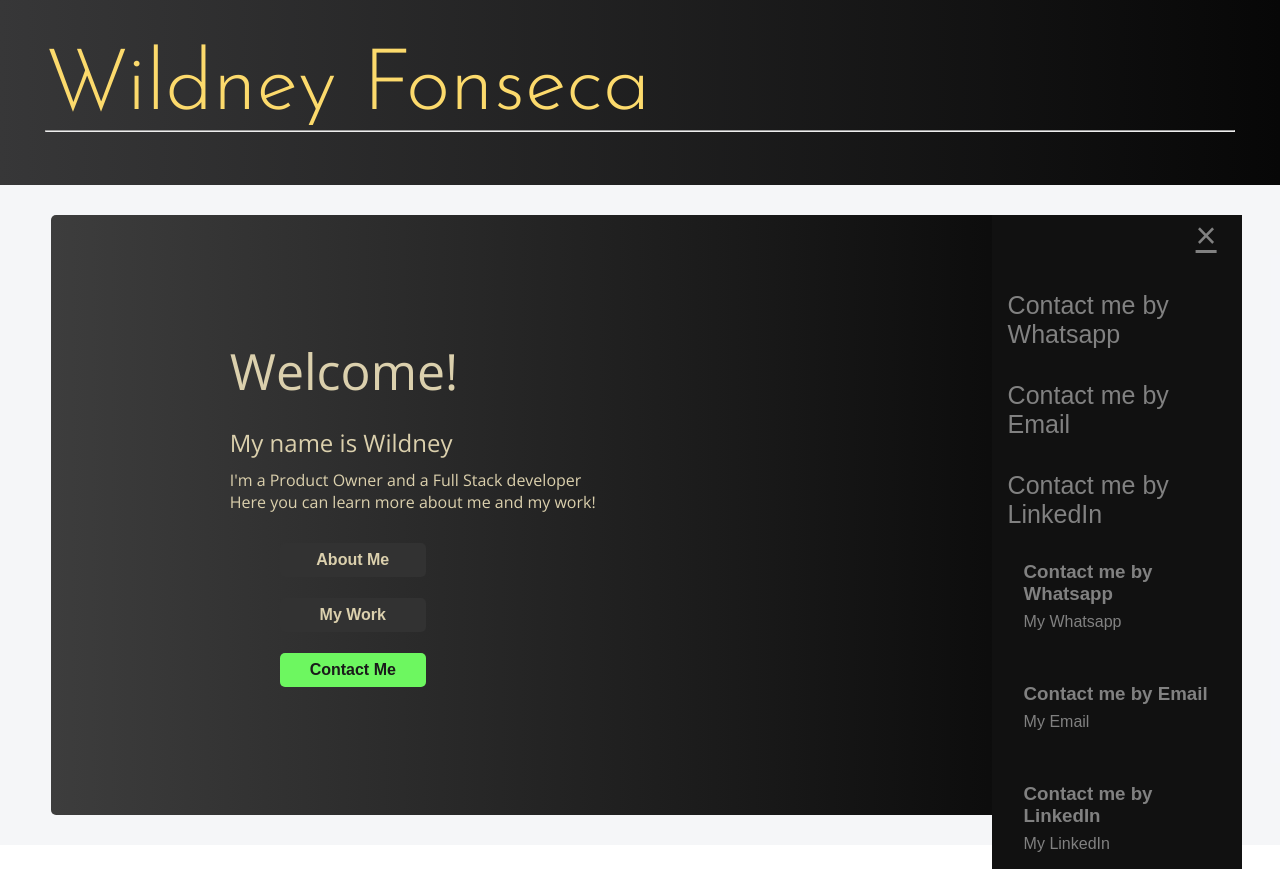
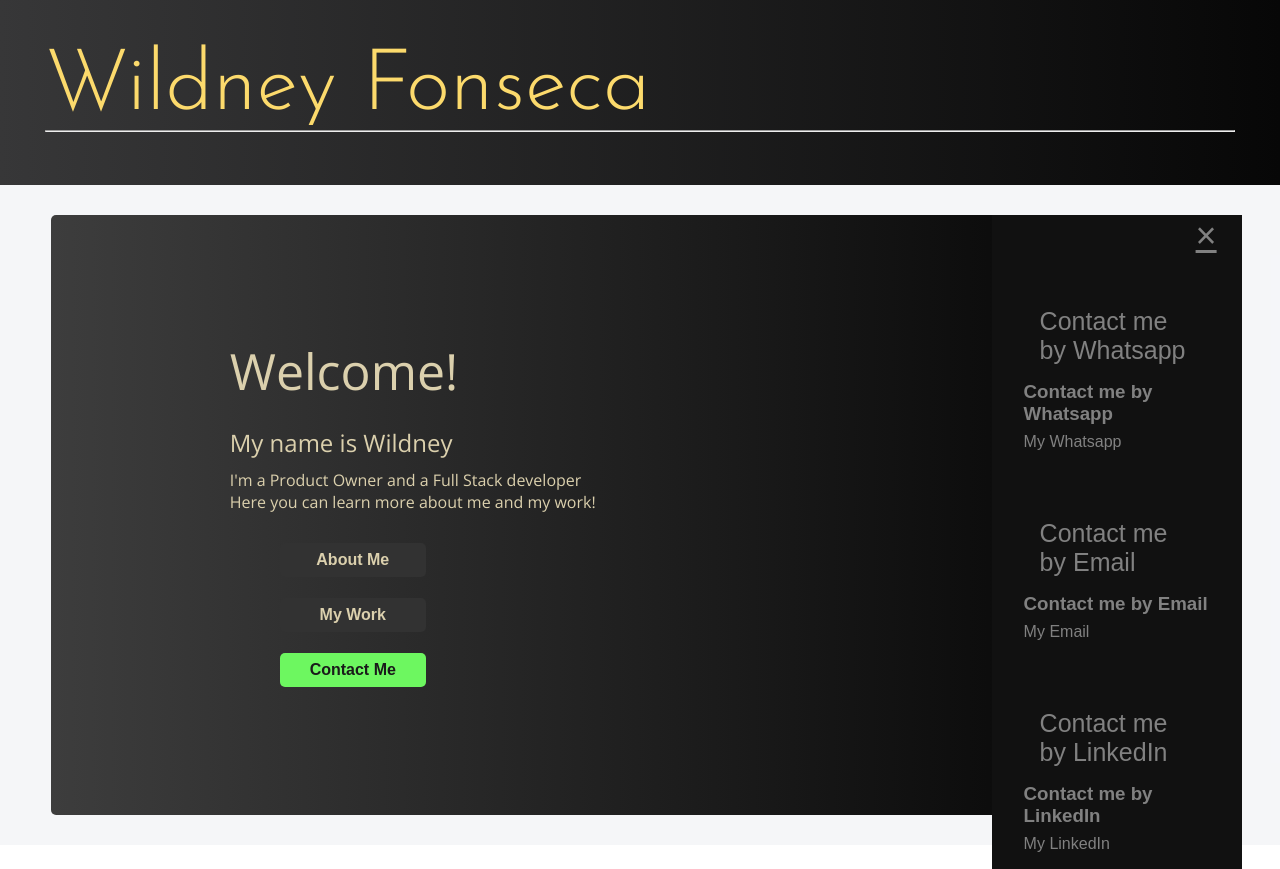
Before and after one commit to WilDFonseca/WilFolio, a React (Create React App) app: page / in a window 1280 px wide. Both pictures are taken after a click on the link "Contact Me". Built offline with nearby package versions, Linux system fonts and the light colour scheme.

Commit message:
Side menu fixing

```diff
--- a/src/App.js
+++ b/src/App.js
@@ -48,18 +48,18 @@ function App() {
               <div className="menuContent" ref={menuContentRef}>
                 {activeMenu === 'aboutMe' && (
                         <>
-                          <a href="#story">My Story</a>
-                          <a href="#cv">My CV</a>
-                          <a href="#achievements">Challenges and Achievements</a>
                           <div className="menuText">
+                            <a href="#story">My Story</a>
                             <h3>My Story</h3>
                             <p>This is my story...</p>
                           </div>
                           <div className="menuText">
+                          <a href="#cv">My CV</a>
                             <h3>My CV</h3>
                             <p>This is my CV...</p>
                           </div>
                           <div className="menuText">
+                          <a href="#achievements">Challenges and Achievements</a>
                             <h3>Challenges and Achievements</h3>
                             <p>These are my challenges and achievements...</p>
                           </div>
@@ -67,18 +67,18 @@ function App() {
                     )}
                   {activeMenu === 'myWork' && (
                         <>
+                        <div className="menuText">
                         <a href="#Digital Product">Digital Product Business Case</a>
-                        <a href="#My projects">My projects</a>
-                        <a href="#GitHub">My GitHub</a>
-                        <div className="menuText">
                           <h3>Digital Product Business Case</h3>
                           <p>This is my Digital Product Business Case...</p>
                         </div>
                         <div className="menuText">
+                        <a href="#My projects">My projects</a>
                           <h3>My projects</h3>
                           <p>This is my My projects...</p>
                         </div>
                         <div className="menuText">
+                        <a href="#GitHub">My GitHub</a>
                           <h3>GitHub</h3>
                           <p>Here is my GitHub...</p>
                         </div>
@@ -86,18 +86,18 @@ function App() {
                     )}
                   {activeMenu === 'contactMe' && (
                      <>
+                     <div className="menuText">
                      <a href="#story">Contact me by Whatsapp</a>
-                     <a href="#cv">Contact me by Email</a>
-                     <a href="#achievements">Contact me by LinkedIn</a>
-                     <div className="menuText">
                        <h3>Contact me by Whatsapp</h3>
                        <p>My Whatsapp</p>
                      </div>
                      <div className="menuText">
+                     <a href="#cv">Contact me by Email</a>
                        <h3>Contact me by Email</h3>
                        <p>My Email</p>
                      </div>
                      <div className="menuText">
+                     <a href="#achievements">Contact me by LinkedIn</a>
                        <h3>Contact me by LinkedIn</h3>
                        <p>My LinkedIn</p>
                      </div>
```
Also changed, not shown: src/styles.css (line endings or trailing spaces).
